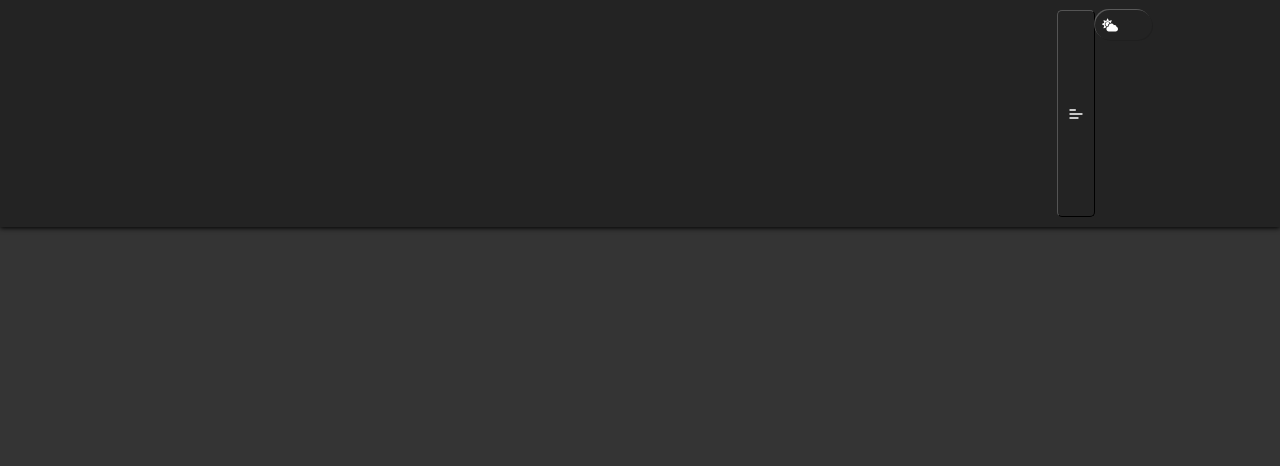
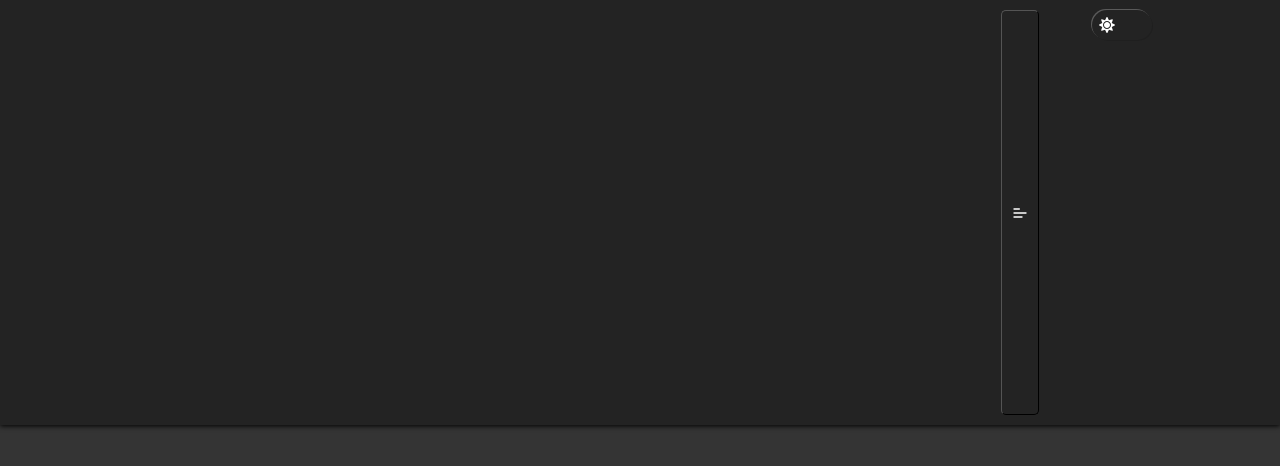
Before and after one commit to Yellow-May/portfolio-2021, a React (Create React App) app: page / in a window 1280 px wide. Shown: the top 466 px of the page. Built offline with nearby package versions, Linux system fonts and the light colour scheme.

Commit message:
NavBar Style Component Updated Button Style Component Updated Header Component Initial structure completed

```diff
--- a/src/components/Header/index.tsx
+++ b/src/components/Header/index.tsx
@@ -1,12 +1,14 @@
 import React from "react";
 import Styled from "./styled";
 import Container from "../../styles/components/Container";
+import NavBar, { NavLinks, Socials } from "../../styles/components/NavBar";
 import Button from "../../styles/components/Button";
 import Switch from "../../styles/components/Switch";
 
 import { CgMenuLeft, CgMenuRight } from "react-icons/cg";
-import { FaMoon, FaCloudSun } from "react-icons/fa";
-import NavBar from "../../styles/components/NavBar";
+import { FaMoon, FaSun } from "react-icons/fa";
+import { TiSocialGithub, TiSocialLinkedin, TiSocialTwitter, TiMail } from "react-icons/ti";
+import logo from "../../assets/images/mayv2.png";
 
 const Header = () => {
 	const [switchstate, setswitchstate] = React.useState(false);
@@ -16,10 +18,29 @@ const Header = () => {
 		<Styled>
 			<Container>
 				<NavBar mobInView={navbarstate}>
-					<Button variant='link'>Home</Button>
-					<Button variant='link'>About</Button>
-					<Button variant='link'>Tech Familiarity</Button>
-					<Button variant='link'>Projects</Button>
+					<img src={logo} alt='yellow may' />
+
+					<NavLinks>
+						<Button variant='link'>Home</Button>
+						<Button variant='link'>About</Button>
+						<Button variant='link'>Techs. Familiarity</Button>
+						<Button variant='link'>Projects</Button>
+					</NavLinks>
+
+					<Socials>
+						<Button variant='icon'>
+							<TiSocialLinkedin size={20} />
+						</Button>
+						<Button variant='icon'>
+							<TiSocialGithub size={20} />
+						</Button>
+						<Button variant='icon'>
+							<TiSocialTwitter size={20} />
+						</Button>
+						<Button variant='icon'>
+							<TiMail size={20} />
+						</Button>
+					</Socials>
 				</NavBar>
 
 				<Button onClick={() => setnavbarstate(prev => !prev)} title='nav button' variant='icon'>
@@ -30,7 +51,7 @@ const Header = () => {
 					checked={switchstate}
 					onClick={() => setswitchstate(prev => !prev)}
 					leftIcon={FaMoon}
-					rightIcon={FaCloudSun}
+					rightIcon={FaSun}
 				/>
 			</Container>
 		</Styled>
--- a/src/components/Header/styled.ts
+++ b/src/components/Header/styled.ts
@@ -9,7 +9,7 @@ export default styled.header<StyledHeaderProps>(_props => ({
 	boxShadow: "0 1px 5px rgba(0, 0, 0, 1)",
 	position: "relative",
 
-	"div:first-child": {
+	"& > div:first-child": {
 		display: "flex",
 		justifyContent: "space-between",
 	},
--- a/src/styles/components/Button/styled.ts
+++ b/src/styles/components/Button/styled.ts
@@ -9,16 +9,20 @@ export default styled.button<StyledButtonProps>(props => ({
 	cursor: "pointer",
 	transition: "0.35s",
 	borderRadius: 5,
-	fontSize: 16,
 	width: "max-content",
+	fontSize: props.variant === "icon" ? 16 : 13,
 	padding: props.variant === "icon" ? "5px 10px" : "5px 15px",
 	textTransform: props.variant === "link" ? "uppercase" : "unset",
 
-	background: "none",
+	background: "transparent",
 	color: "rgba(255, 255, 255, 1)",
 	borderWidth: props.variant === "link" && "text" ? 0 : 1,
 	borderStyle: props.variant === "icon" ? "outset" : "solid",
 
 	display: "flex",
 	alignItems: "center",
+
+	"&:hover": {
+		background: "rgba(217, 217, 217, 0.25)",
+	},
 }));
--- a/src/styles/components/NavBar.ts
+++ b/src/styles/components/NavBar.ts
@@ -1,14 +1,30 @@
 import styled from "styled-components";
+
+export const NavLinks = styled.nav(_props => ({
+	display: "flex",
+	flexDirection: "column",
+	alignItems: "center",
+	gap: 25,
+}));
+
+export const Socials = styled.div(_props => ({
+	position: "absolute",
+	bottom: 10,
+	display: "flex",
+	justifyContent: "center",
+	alignItems: "center",
+	gap: 16,
+}));
 
 interface StyledNavBarProps {
 	mobInView?: boolean;
 }
 
-export default styled.nav<StyledNavBarProps>(props => ({
+export default styled.div<StyledNavBarProps>(props => ({
 	position: "fixed",
 	top: 0,
 	left: props.mobInView ? 0 : "-100%",
-	width: "95%",
+	width: "80%",
 	height: "100%",
 	backgroundColor: "rgba(70, 70, 70, 1)",
 	boxShadow: "1px 0px 5px rgba(35, 35, 35, 1)",
@@ -16,9 +32,13 @@ export default styled.nav<StyledNavBarProps>(props => ({
 	transition: "0.75s",
 	display: "flex",
 	flexDirection: "column",
-	justifyContent: "center",
-	gap: 25,
-	padding: 10,
+	alignItems: "center",
+	gap: 50,
+	paddingTop: 100,
+
+	img: {
+		width: 80,
+	},
 
 	"@media (min-width: 640px)": {
 		position: "static",
```
